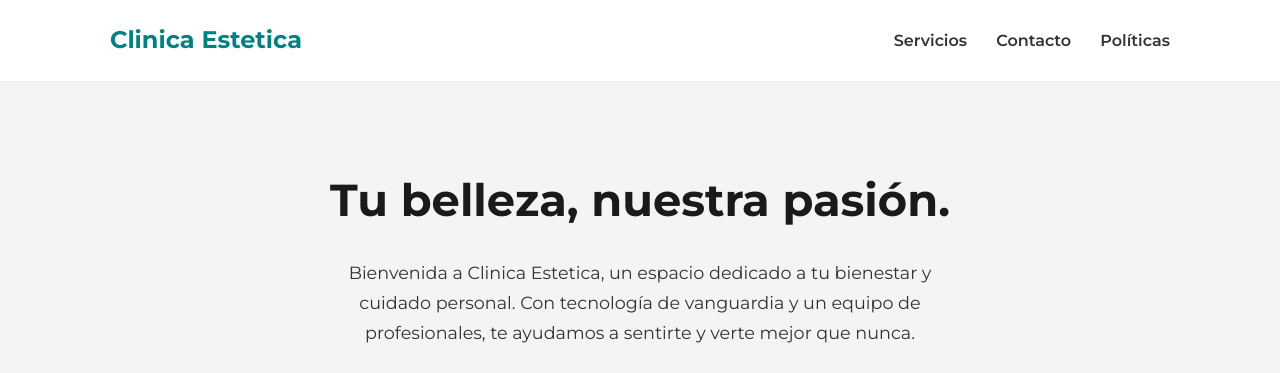
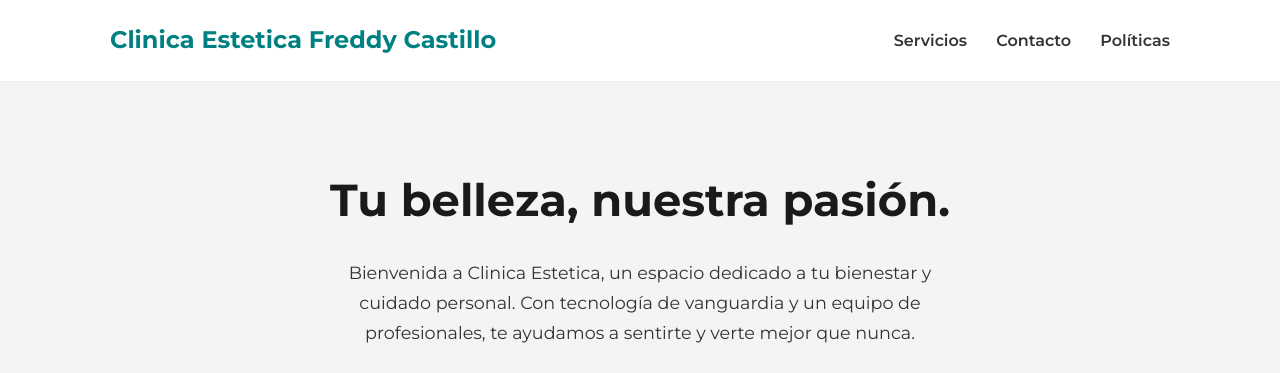
Before and after one commit to luminate123/politica_privacidad, a plain HTML site: page index.html in a window 1280 px wide. Shown: the top 373 px of the page. Drawn offline with Linux system fonts and the light colour scheme.

Commit message:
Update clinic title in index.html

```diff
--- a/index.html
+++ b/index.html
@@ -3,7 +3,7 @@
 <head>
     <meta charset="UTF-8">
     <meta name="viewport" content="width=device-width, initial-scale=1.0">
-    <title>Clinica Estetica - Expertos en Cuidado y Belleza</title>
+    <title>Clinica Estetica Freddy Castillo - Expertos en Cuidado y Belleza</title>
     <meta name="description" content="[Escribe aquí una breve descripción de tu clínica, por ejemplo: Ofrecemos tratamientos faciales, corporales y de depilación con la última tecnología para realzar tu belleza natural.]">
 
     <!-- Google Fonts -->
@@ -190,7 +190,7 @@
     <!-- ======================= HEADER ======================= -->
     <header class="header">
         <div class="container">
-            <a href="#" class="logo">Clinica Estetica</a>
+            <a href="#" class="logo">Clinica Estetica Freddy Castillo </a>
             <nav class="nav-links">
                 <a href="#services">Servicios</a>
                 <a href="#contact">Contacto</a>
```
